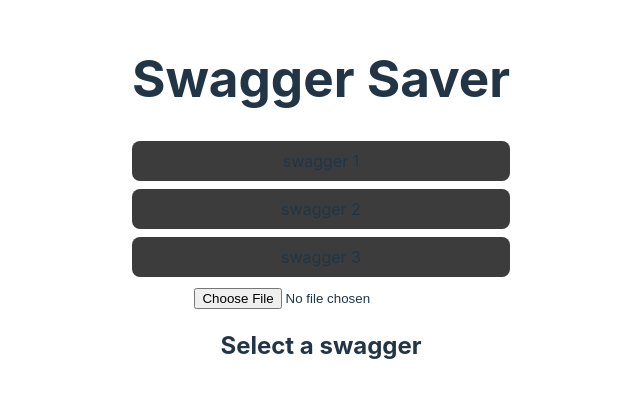
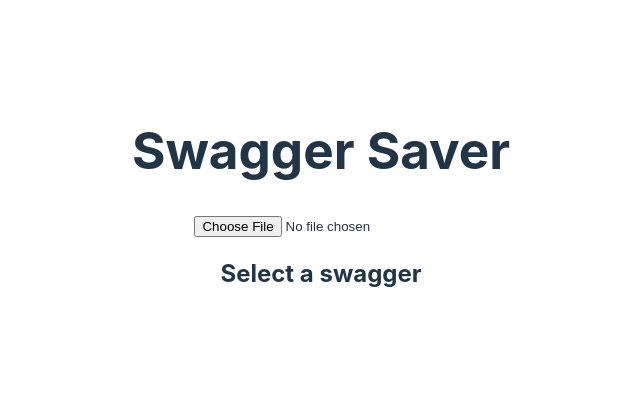
Before and after one commit to mdewey/swagger-viewer.client, a React (Vite) app: page / in a window 1280 px wide. Shown: the part 200-598 px from the top of the page, without its empty margins (319-959 px from the left). Built offline with nearby package versions, Linux system fonts and the light colour scheme.

Commit message:
(feature) delete

```diff
--- a/src/components/Sidebar.tsx
+++ b/src/components/Sidebar.tsx
@@ -2,22 +2,33 @@
 import { useSelector, useDispatch } from 'react-redux'
 
 
-import { SwaggerItem, setSelectedSwagger, RootState } from '../features/swaggers/swaggerSlice'
+import { SwaggerItem, setSelectedSwagger, RootState, removeSwagger } from '../features/swaggers/swaggerSlice'
+import { useLocalStorage } from 'usehooks-ts';
+
+
 
 export default function Sidebar() {
   const swaggers = useSelector((state: RootState) => state.swagger.swaggers)
+  const [localSwaggers, setLocalSwaggers] = useLocalStorage<SwaggerItem[]>('swaggers', []);
   const dispatch = useDispatch();
   const select = (swaggerSelected: SwaggerItem) => {
     console.log('selected', swaggerSelected)
     dispatch(setSelectedSwagger(swaggerSelected))
   };
 
+  const remove = (swaggerSelected: SwaggerItem) => {
+    console.log('remove', swaggerSelected)
+    dispatch(removeSwagger(swaggerSelected))
+    setLocalSwaggers(localSwaggers.filter(swagger => swagger.id !== swaggerSelected.id));
+  }
+
   return (
     <div className="sidebar">
       <ul>
         {swaggers.map((swagger: SwaggerItem) => (
-          <li key={swagger.id} onClick={() => select(swagger)}>
-            {swagger.name}
+          <li key={swagger.id} >
+            <div onClick={() => select(swagger)}>{swagger.name}</div>
+            <button onClick={() => remove(swagger)}>remove</button>
           </li>
         ))}
       </ul>
--- a/src/features/swaggers/swaggerSlice.ts
+++ b/src/features/swaggers/swaggerSlice.ts
@@ -17,11 +17,7 @@ export interface RootState {
 }
 
 const initialState: State = {
-  swaggers: [
-    { id: 1, name: 'swagger 1', data: '{this:"thing"}' },
-    { id: 2, name: 'swagger 2', data: '{this:"thing"}' },
-    { id: 3, name: 'swagger 3', data: '{this:"thing"}' },
-  ],
+  swaggers: [],
   selectedSwagger: undefined,
 }
 
@@ -32,10 +28,13 @@ export const swaggerSlice = createSlice({
     addSwagger: (state, action: PayloadAction<SwaggerItem>) => {
       state.swaggers.push(action.payload)
     },
+    removeSwagger: (state, action: PayloadAction<SwaggerItem>) => {
+      state.swaggers = state.swaggers.filter(swagger => swagger.id !== action.payload.id)
+    },
     setSelectedSwagger: (state, action: PayloadAction<SwaggerItem>) => {
       state.selectedSwagger = action.payload
     },
-  initSwaggers: (state, action: PayloadAction<SwaggerItem[]>) => {
+    initSwaggers: (state, action: PayloadAction<SwaggerItem[]>) => {
       if (action.payload.length > 0) {
         state.swaggers = action.payload
       }
@@ -43,5 +42,5 @@ export const swaggerSlice = createSlice({
   },
 })
 
-export const {initSwaggers,  addSwagger, setSelectedSwagger } = swaggerSlice.actions
+export const {initSwaggers,  addSwagger, setSelectedSwagger, removeSwagger } = swaggerSlice.actions
 export default swaggerSlice.reducer
```
Also changed, not shown: 2 other files (tests, documents, lock files or other folders).
